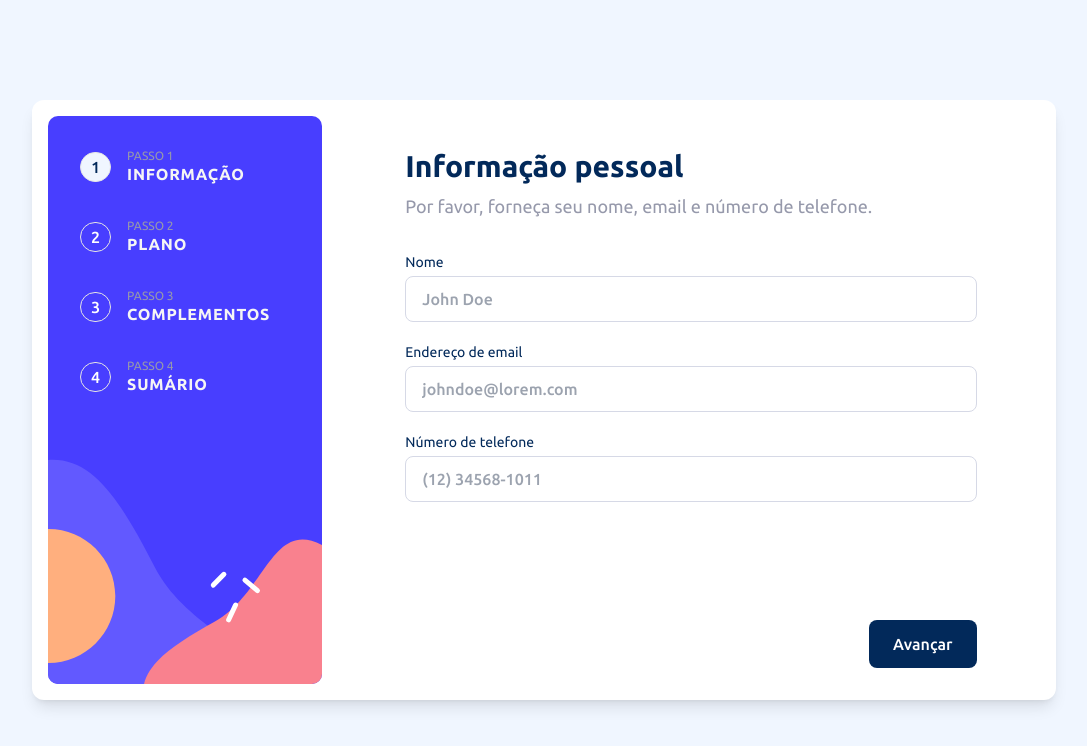
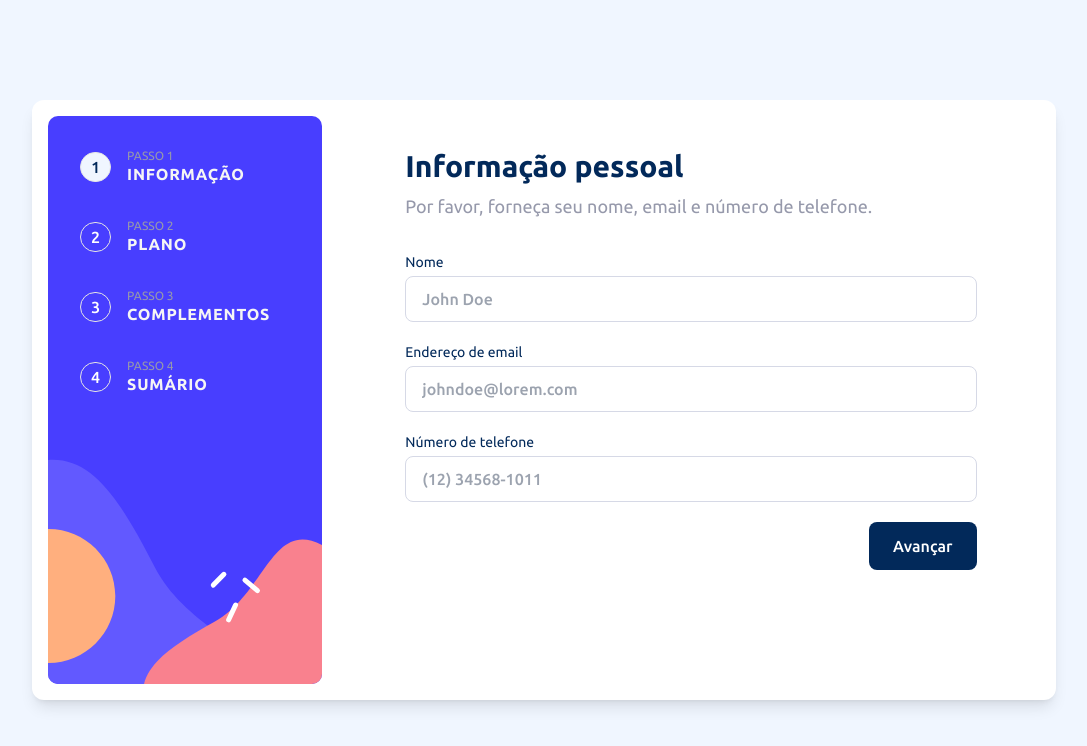
Before and after one commit to valvanogabryel/multitask-form, a Next.js app: page / in a window 1280 px wide. Shown: the top 746 px of the page, without its empty margins (96-1183 px from the left). Built offline with nearby package versions, Linux system fonts and the light colour scheme.

Commit message:
fix deploy error

```diff
--- a/src/app/page.tsx
+++ b/src/app/page.tsx
@@ -1,5 +1,3 @@
-'use client';
-
 import { CardHeader } from '@/components/Card/CardHeader';
 import { Container } from '@/components/Container';
 import { Sidebar } from '@/components/Sidebar';
--- a/src/components/StepNavigation.tsx
+++ b/src/components/StepNavigation.tsx
@@ -23,8 +23,8 @@ export function StepNavigation({
   confirm = false,
   ...props
 }: Readonly<MobileStepNavigationProps>) {
-  const windowWidth = useWindowSize().width;
-  if (!windowWidth) return;
+  // const windowWidth = useWindowSize().width;
+  // if (!windowWidth) return;
 
   const handleConfirm = async () => {
     toast.promise(new Promise((resolve) => setTimeout(resolve, 1500)), {
@@ -39,9 +39,9 @@ export function StepNavigation({
   return (
     <section
       className={cn(
-        windowWidth < 768
-          ? 'bg-white left-0 absolute bottom-0 md:hidden'
-          : 'absolute bottom-0 left-0',
+        // windowWidth < 768
+        //   ? 'bg-white left-0 absolute bottom-0 md:hidden'
+        //   : 'absolute bottom-0 left-0',
         'flex p-4 w-full justify-between items-center md:px-0',
         props.className
       )}
```
